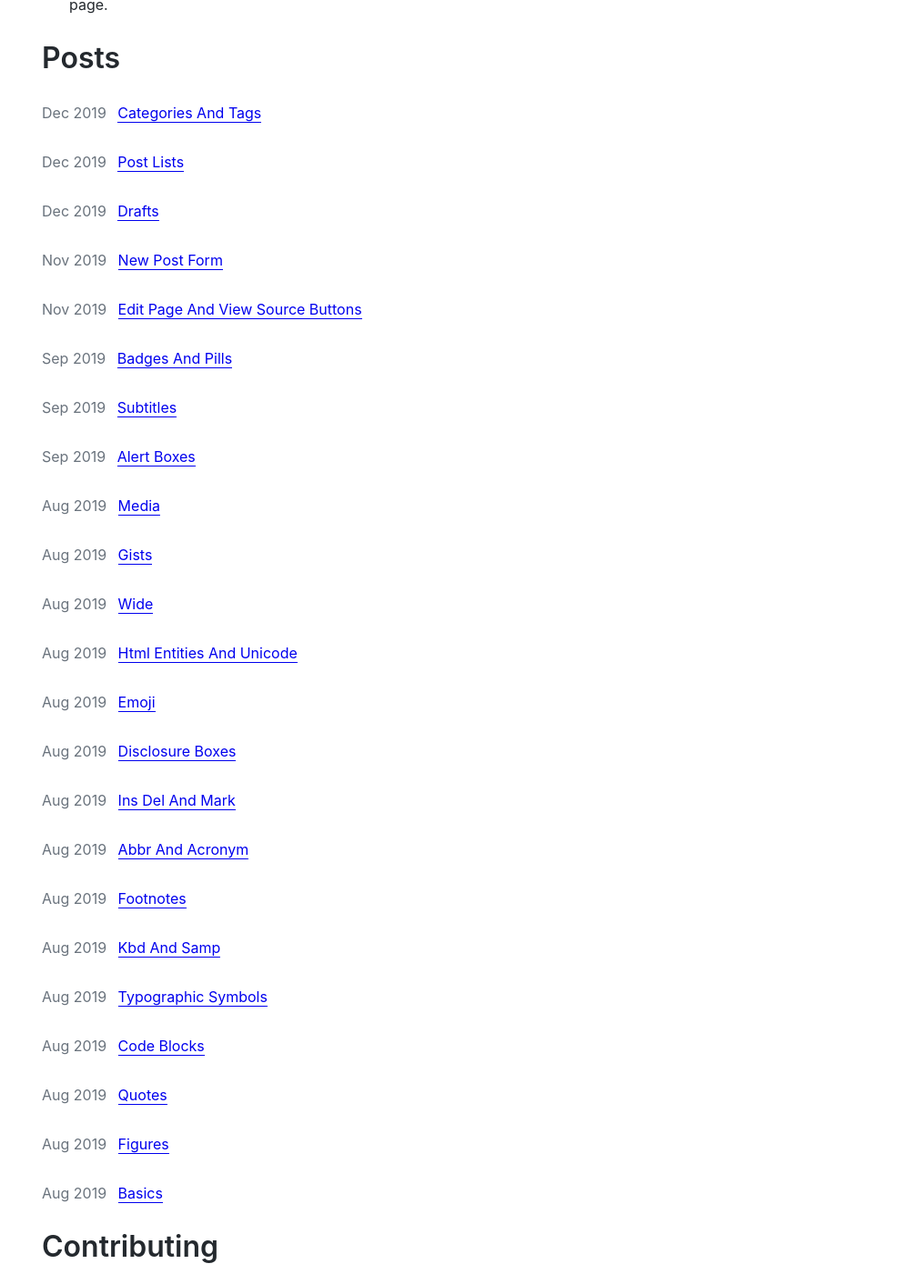
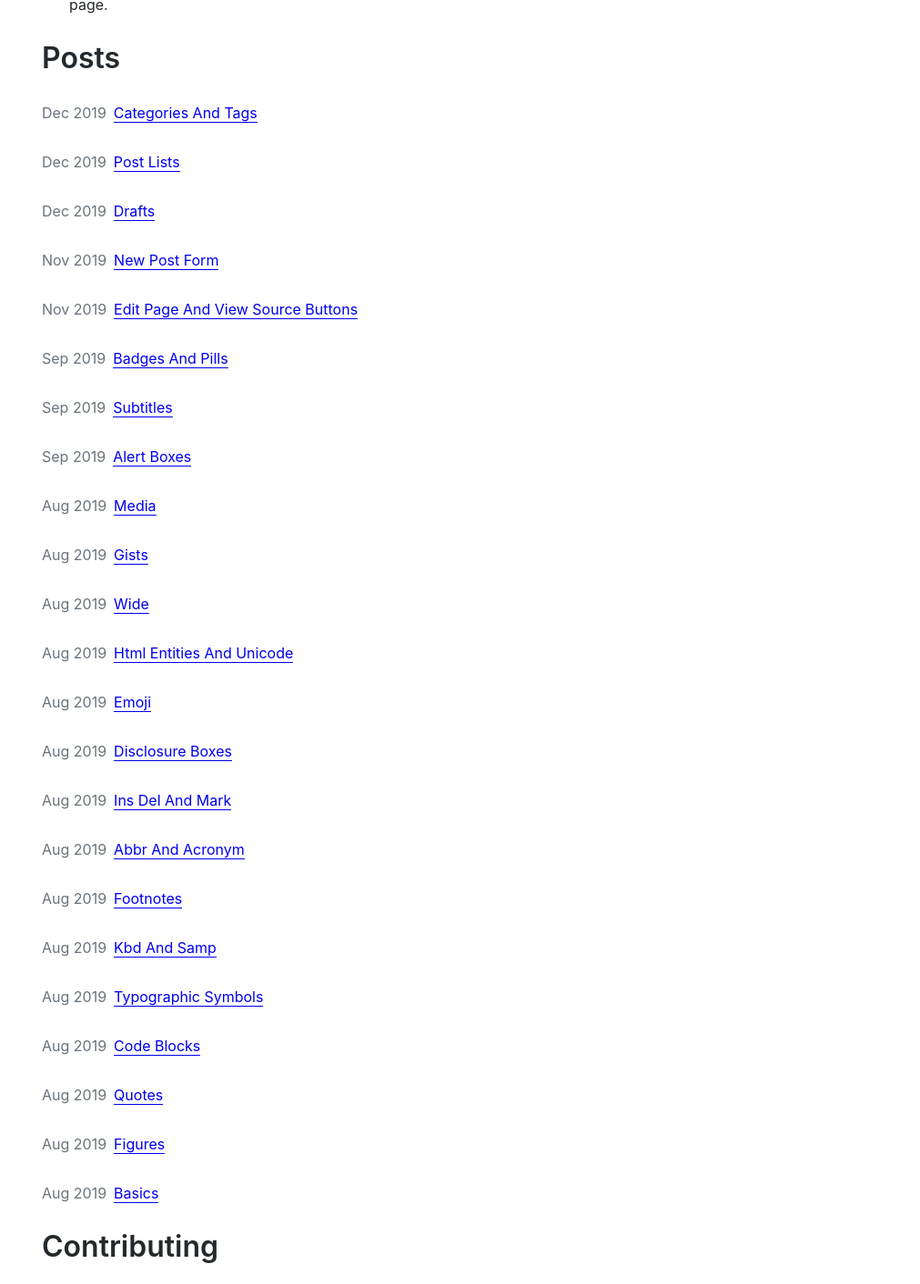
Before and after one commit to seanh/jekyll-theme-oatcake, a Jekyll site: the page built from index.md, in a window 1280 px wide. Shown: the part 1246-2658 px from the top of the page at 91% size, without its empty margins (269-1280 px from the left). Built offline with Jekyll 4.4.1, drawn with Linux system fonts in a browser that asks for light colours; comment, search, counter and statistics services are not loaded; our own code applies the rules of GitHub Pages for plain Markdown files.

Commit message:
Fixup f815901529af9d734e874cb3d60b2847970d18d3

```diff
--- a/_includes/post_item.html
+++ b/_includes/post_item.html
@@ -1,9 +1,9 @@
 <li class="posts-list__item">
   <p>
     <span class="muted">{{ post.date | date: "%b %Y" }}&ensp;</span>
-    {% if post == page %}
+    {%- if post == page %}
       {{ post.title }}
-    {% else %}
+    {% else -%}
       <a href="{{ post.url | relative_url }}">{{ post.title }}</a>
     {% endif %}
   </p>
```
